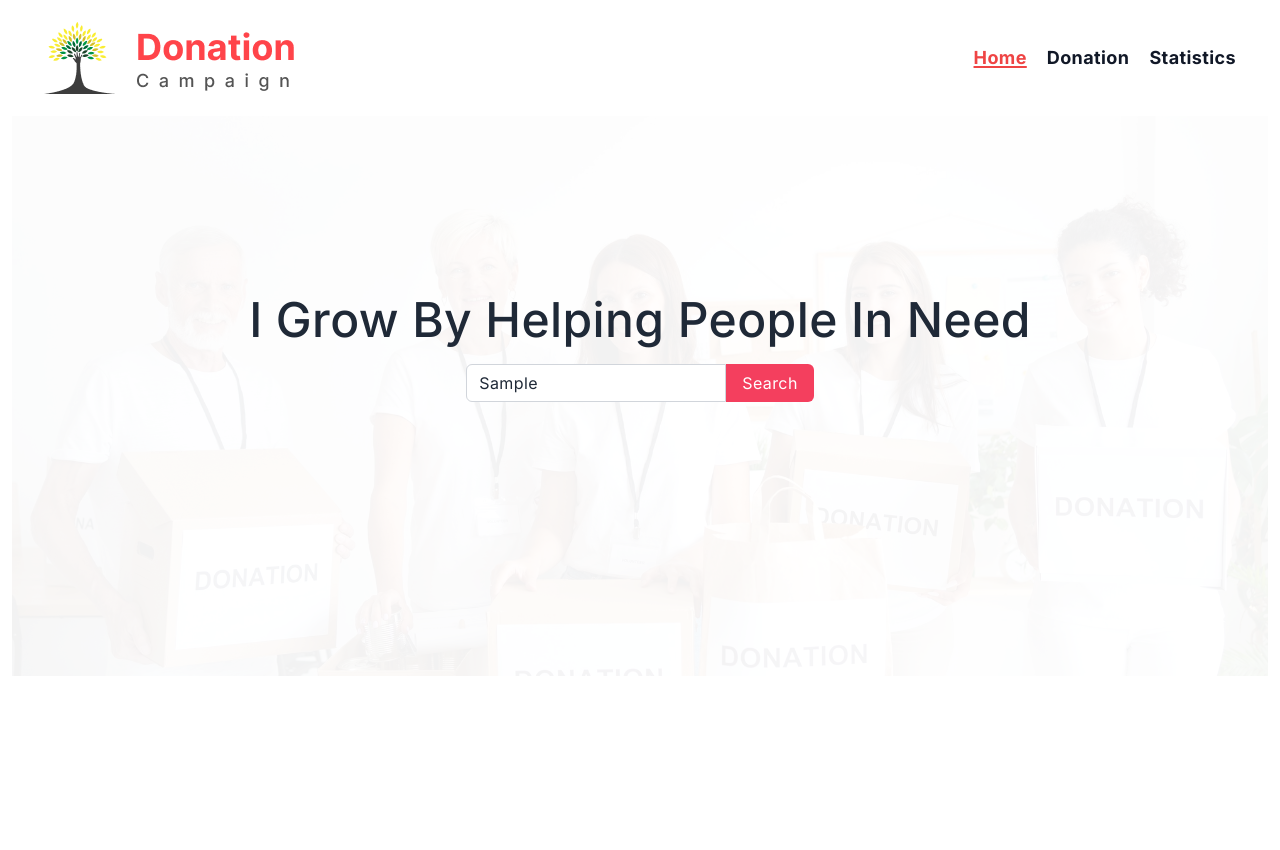
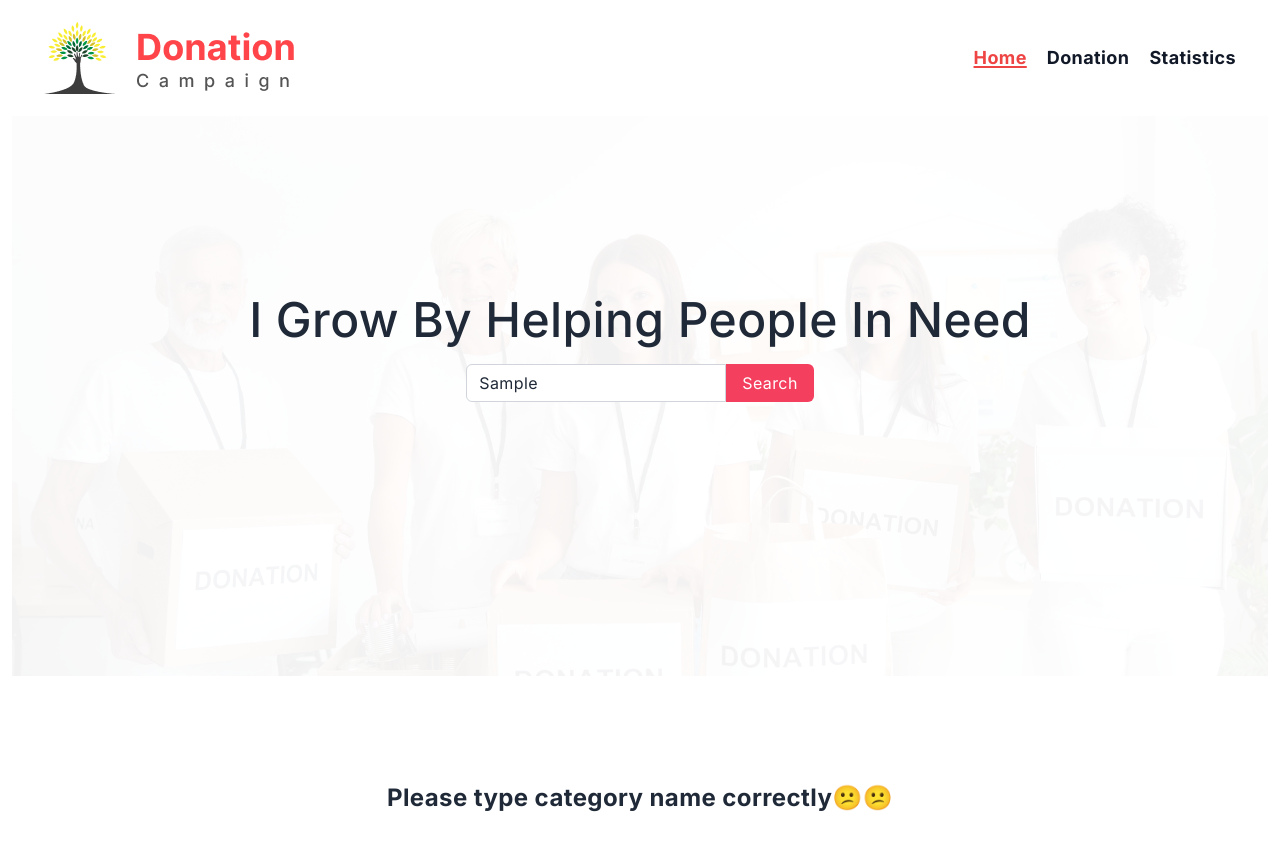
Before and after one commit to imranwebcraft/Donation-Campaign, a React (Vite) app: page / in a window 1280 px wide. Both pictures are taken after typing "Sample" into the empty fields and a click on the input "Search". Shown: the top 850 px of the page. Built offline with nearby package versions, Linux system fonts and the light colour scheme.

Commit message:
Handle wrong search attemp for search by category name

```diff
--- a/src/Components/Donations/Donations.jsx
+++ b/src/Components/Donations/Donations.jsx
@@ -23,6 +23,13 @@ const Donations = ({ searchText }) => {
 
 	return (
 		<div className=" max-w-7xl mx-auto mb-48">
+			{searchDonation.length === 0 && (
+				<div className=" flex gap-5 flex-col text-center justify-center items-center">
+					<h1 className=" text-2xl font-semibold">
+						Please type category name correctly&#128533;&#128533;
+					</h1>
+				</div>
+			)}
 			<div className=" grid gap-5 grid-cols-1 md:grid-cols-3 lg:grid-cols-4">
 				{searchDonation?.map((donation) => (
 					<DonationCard
```
